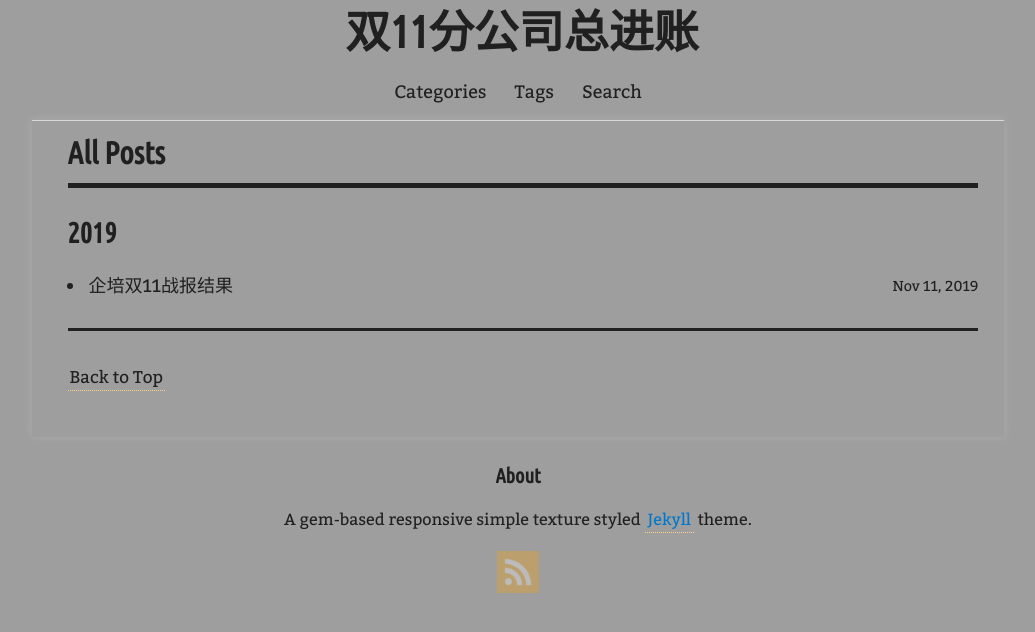
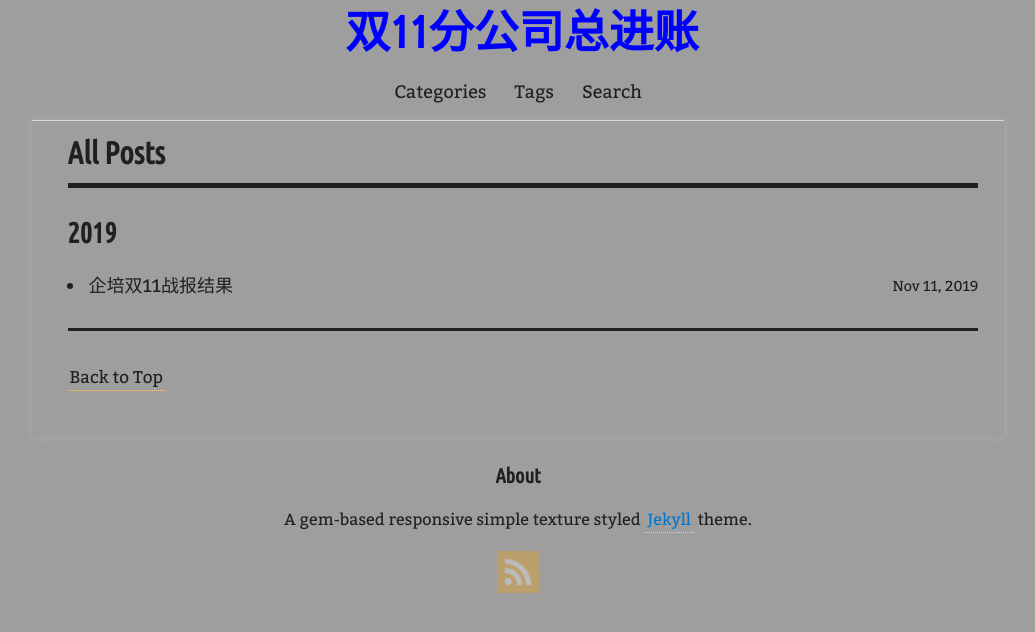
Before and after one commit to chunxingchouben/Xsyyzx2019.github.io, a Jekyll site: the page built from blog/index.html, in a window 1280 px wide. Shown: the top 632 px of the page, without its empty margins (122-1157 px from the left). Built offline with Jekyll 4.4.1, drawn with Linux system fonts in a browser that asks for light colours; comment, search, counter and statistics services are not loaded.

Commit message:
Update _config.yml

```diff
--- a/_config.yml
+++ b/_config.yml
@@ -23,7 +23,7 @@ sass:
 # Site Data
 url: # the base hostname & protocol for your site, e.g. http://example.com
 baseurl: # the subpath of your site, e.g. /blog
-title: 双11分公司总进账
+title: <span style="color:blue" style="font-style:italic">双11分公司总进账</span>
 description:
 keywords:
 author:
```
